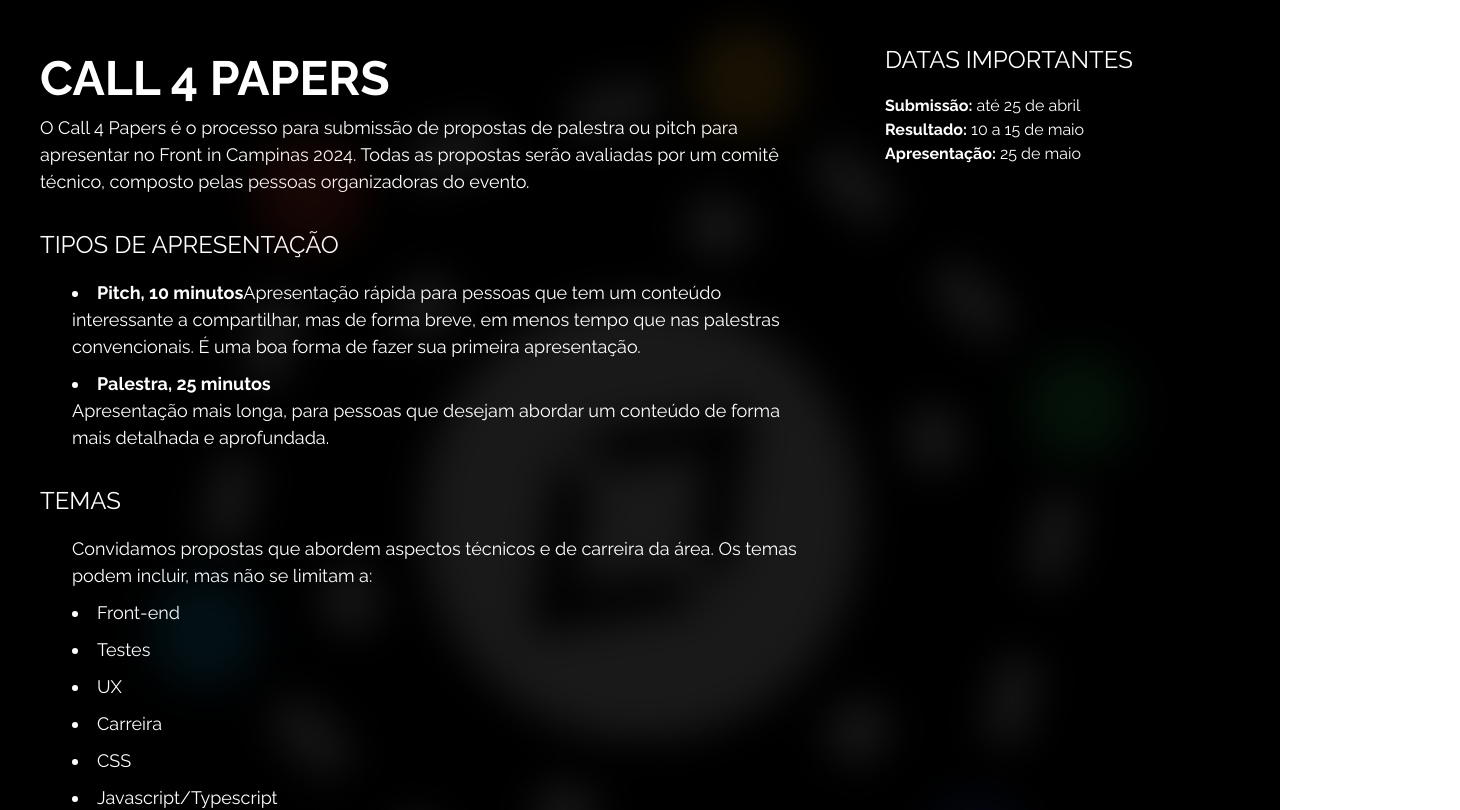
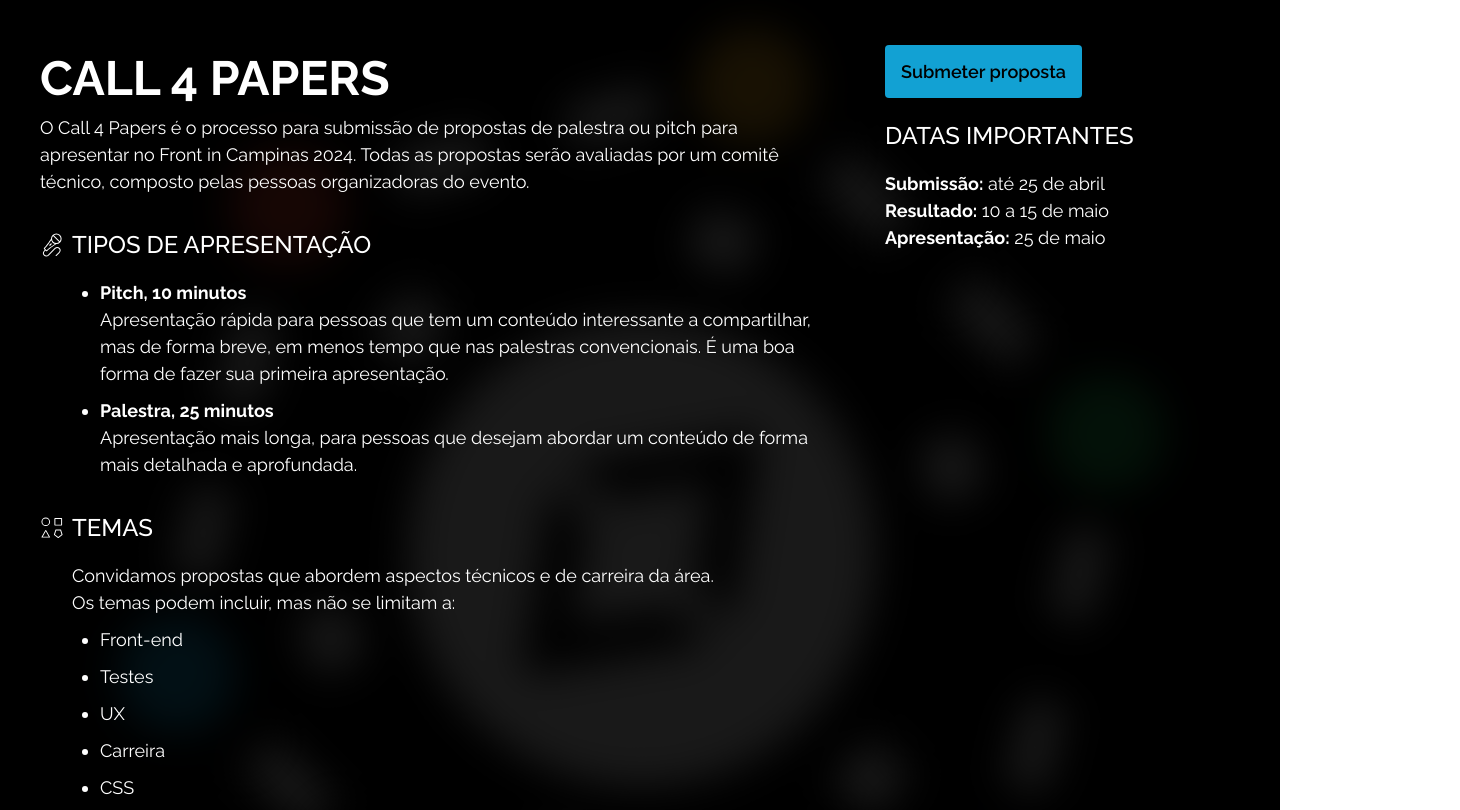
Before and after one commit to kevinuehara/frontin-campinas-2024-LP, a Next.js app: page /call-for-papers in a window 1280 px wide. Shown: the top 810 px of the page, 1460 px wide, since content can reach past the window. Built offline with nearby package versions, Linux system fonts and the light colour scheme.

Commit message:
Finaliza configurações da página de call for papers

```diff
--- a/app/call-for-papers/page.tsx
+++ b/app/call-for-papers/page.tsx
@@ -2,25 +2,21 @@
 import AOS from "aos";
 
 import "aos/dist/aos.css";
-import { useEffect } from "react";
-import { Footer, backgroundHeader } from "../components";
+import { Button, Footer, backgroundHeader } from "../components";
 import clsx from "clsx";
+import { CategoryIcon, MicIcon } from "@/app/assets";
 
 /**
  * Retorna a página principal do site
  * @returns JSX.Element
  */
 export default function Home() {
-  useEffect(() => {
-    AOS.init({
-      duration: 1500,
-    });
-  }, []);
-
   return (
     <>
-      <main className={clsx(backgroundHeader)}>
-        <div className="max-w-[1200px] m-auto flex gap-[4rem]">
+      <main
+        className={clsx(backgroundHeader, "overflow-x-hidden overflow-hidden")}
+      >
+        <div className="max-w-[1200px] m-auto pb-[2.5rem] flex gap-[4rem] text-[1.125rem] z-2 min-h-[100vh]">
           <LeftSide />
           <RightSide />
         </div>
@@ -30,19 +26,28 @@ export default function Home() {
   );
 }
 
-const SectionTitle = ({ children }: { children: string }) => (
-  <h2 className="uppercase text-[1.5rem] mb-[1rem]">{children}</h2>
+const SectionTitle = ({
+  children,
+  Icon,
+}: {
+  children: string;
+  Icon?: React.FC<React.SVGProps<SVGSVGElement>>;
+}) => (
+  <span className="flex gap-[0.5rem] items-center mb-[1rem]">
+    {Boolean(Icon) && Icon && <Icon />}
+    <h2 className="uppercase font-medium text-[1.5rem]">{children}</h2>
+  </span>
 );
 
 const SectionList = ({ children }: { children: React.ReactNode }) => (
-  <ul className="list-disc list-inside pl-[2rem] flex gap-[0.625rem] flex-col">
+  <ul className="list-disc pl-[3.75rem] flex gap-[0.625rem] flex-col">
     {children}
   </ul>
 );
 
 function LeftSide({}) {
   return (
-    <div className="flex gap-[2rem] flex-col text-[1.125rem] max-w-[781px]">
+    <div className="flex gap-[2rem] flex-col max-w-[781px]">
       <section>
         <h1 className="uppercase text-[3rem] font-bold">Call 4 papers</h1>
         <p>
@@ -53,11 +58,11 @@ function LeftSide({}) {
         </p>
       </section>
       <section>
-        <SectionTitle>Tipos de apresentação</SectionTitle>
+        <SectionTitle Icon={MicIcon}>Tipos de apresentação</SectionTitle>
         <SectionList>
           <li>
             <strong>Pitch, 10 minutos</strong>
-            {/* <br /> */}
+            <br />
             Apresentação rápida para pessoas que tem um conteúdo interessante a
             compartilhar, mas de forma breve, em menos tempo que nas palestras
             convencionais. É uma boa forma de fazer sua primeira apresentação.
@@ -71,10 +76,10 @@ function LeftSide({}) {
         </SectionList>
       </section>
       <section>
-        <SectionTitle>Temas</SectionTitle>
+        <SectionTitle Icon={CategoryIcon}>Temas</SectionTitle>
         <p className="pl-[2rem] mb-[10px]">
           Convidamos propostas que abordem aspectos técnicos e de carreira da
-          área. Os temas podem incluir, mas não se limitam a:
+          área. <br /> Os temas podem incluir, mas não se limitam a:
         </p>
         <SectionList>
           <li>Front-end</li>
@@ -94,10 +99,13 @@ function LeftSide({}) {
 
 function RightSide({}) {
   return (
-    <div className="min-w-[251px]">
-      <aside>
-        <SectionTitle>datas importantes</SectionTitle>
+    <div className="min-w-[251px] pt-[1rem]">
+      <aside className="flex flex-col gap-[2rem]">
+        <div>
+          <Button text="Submeter proposta" />
+        </div>
         <ul>
+          <SectionTitle>datas importantes</SectionTitle>
           <li>
             <strong>Submissão:</strong> até 25 de abril
           </li>
--- a/app/components/Button/index.tsx
+++ b/app/components/Button/index.tsx
@@ -19,7 +19,6 @@ export const Button = ({
   return (
     <>
       <a
-        aria-disabled="true"
         href={href}
         target="_blank"
         className={clsx(
--- a/app/components/Header/Header.tsx
+++ b/app/components/Header/Header.tsx
@@ -32,6 +32,7 @@ export const backgroundHeader = clsx(
       backgroundSize: "auto 100%",
       animation: "rotateBgHeader 15s linear infinite",
       filter: "blur(20px)",
+      zIndex: "-1",
     },
   })
 );
```
